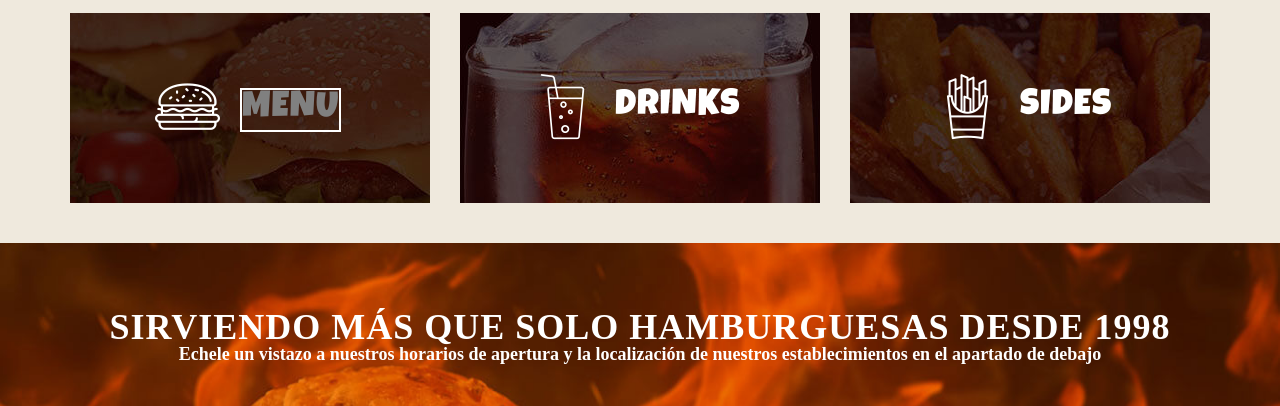
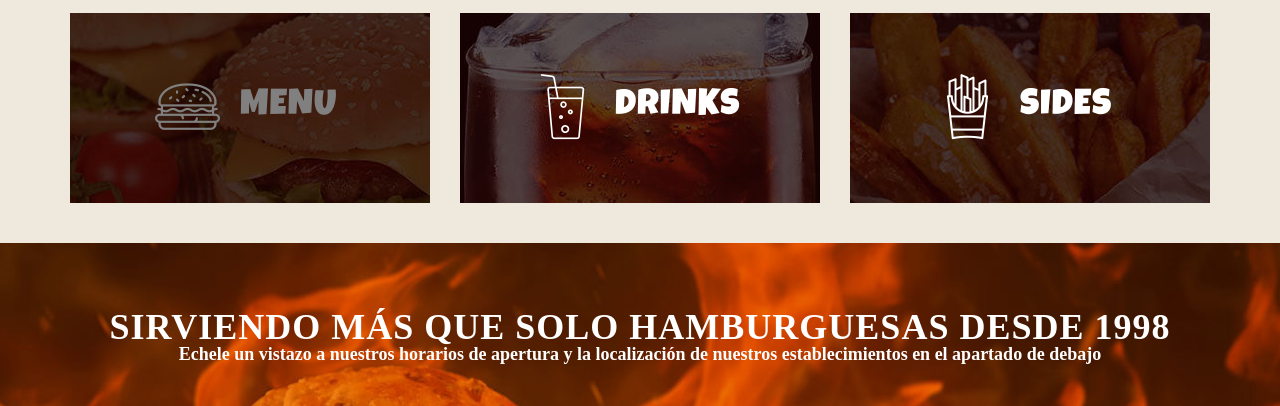
Before and after one commit to luisblazquezm/Evaluation, a plain HTML site: page index.html in a window 1280 px wide. In both pictures the pointer is over the element "MENU". Shown: the part 2046-2452 px from the top of the page. Drawn offline with nearby package versions, Linux system fonts and the light colour scheme; some packages are replaced by stand-ins of ours; a web font is replaced by a local one.

Commit message:
Update custom.css

```diff
--- a/css/custom.css
+++ b/css/custom.css
@@ -650,9 +650,9 @@ header .caption {
     color: white;
 }
 
-.inner_content h2:hover{border:2px solid #fff; color: grey;}
-
-.inner_content span:hover{border:2px solid #fff; color: grey;}
+.col-sm-4:hover h2 { color: grey;}
+.col-sm-4:hover span { color: grey;}
+.col-sm-4:hover menu { color: grey;}
 
 .inner_content {
     display: block;
```
